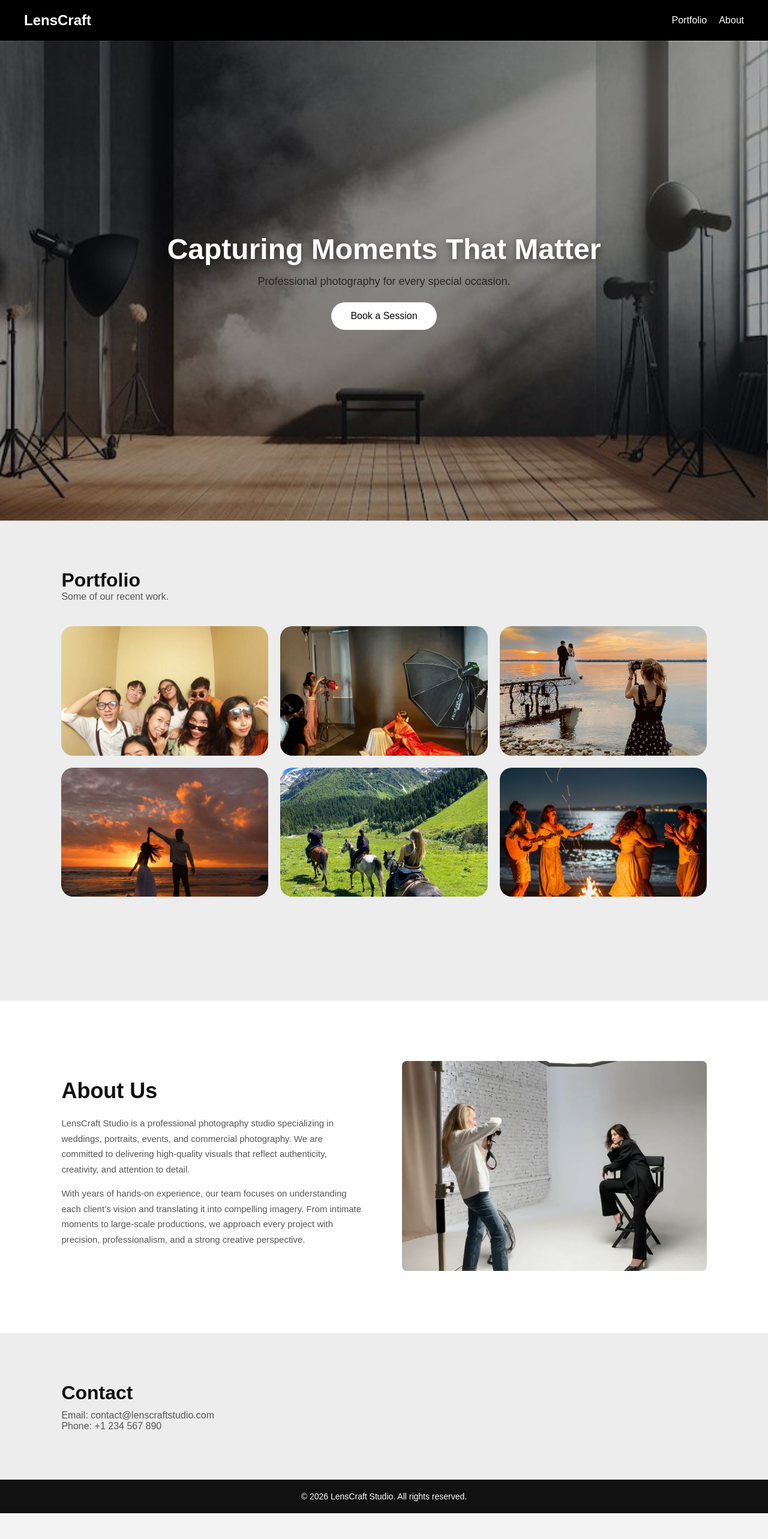
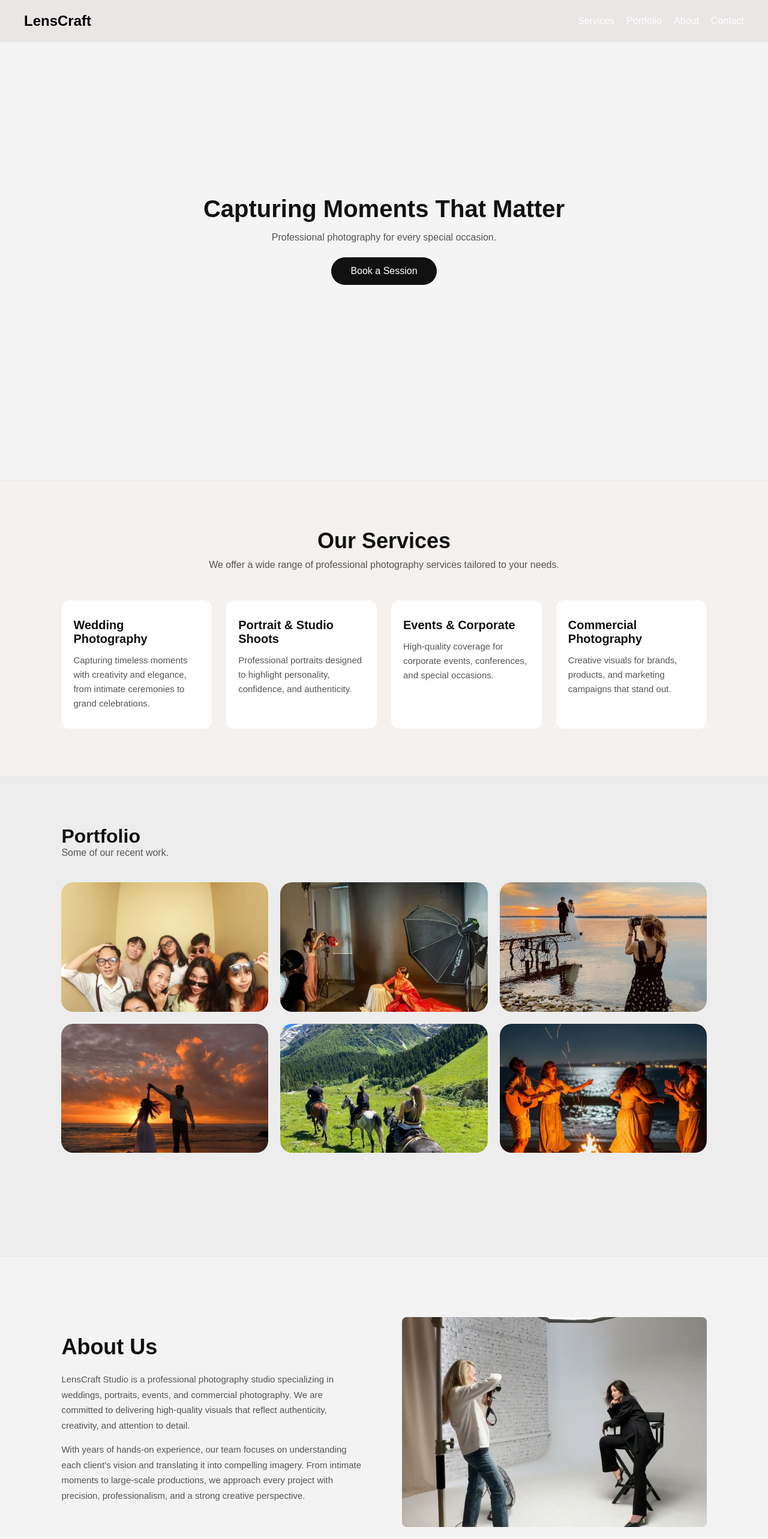
Before and after one commit to modupalliharshini/lenscraft-photo-studio, a React (Vite) app: page / in a window 1280 px wide. Shown: the top 2566 px of the page at 60% size. Before the commit the page ends 2523 px from the top, so only its background shows below. Built offline with nearby package versions, Linux system fonts and the light colour scheme.

Commit message:
Added more sections

```diff
--- a/src/App.jsx
+++ b/src/App.jsx
@@ -1,14 +1,14 @@
 import "./styles/App.css";
-
-
 import About from "./components/About";
-
 import {Routes, Route} from "react-router-dom";
 import Home from "./components/home";
 import Gallery from "./components/Gallery";
 import Navbar from "./components/Navbar";
+import Footer from "./components/Footer";
+import Services from "./components/Services";
 import Contact from "./components/Contact";
-import Footer from "./components/Footer";
+
+
 
 export default function App(){
   return(
@@ -18,9 +18,12 @@ export default function App(){
 <Route path="/" element={<Home/>}></Route>
 <Route path="/about" element={<About/>}></Route>
 <Route path="/gallery" element={<Gallery/>}></Route>
+<Route path="/services" element={<Services/>}></Route>
+<Route path="/contact" element={<Contact />} />
+
   </Routes>
 
-  <Contact/>
+
       <Footer />
 </div>
   );
--- a/src/components/Contact.jsx
+++ b/src/components/Contact.jsx
@@ -1,9 +1,44 @@
 function Contact() {
   return (
-    <section className="contact" id="contact">
-      <h2>Contact</h2>
-      <p>Email: contact@lenscraftstudio.com</p>
-      <p>Phone: +1 234 567 890</p>
+    <section className="contact">
+      <h2 className="contact-title">Contact Us</h2>
+      <p className="contact-subtitle">
+        Tell us about your event or project. We’ll get back to you within 24 hours.
+      </p>
+
+      <div className="contact-container">
+        {/* Left side */}
+        <div className="contact-info">
+          <h3>LensCraft Studio</h3>
+          <p>Professional photography for timeless moments.</p>
+
+          <div className="contact-details">
+            <p><strong>Email:</strong> contact@lenscraftstudio.com</p>
+            <p><strong>Phone:</strong> +91 98765 43210</p>
+            <p><strong>Location:</strong> Hyderabad, India</p>
+            <p><strong>Working Hours:</strong> Mon – Sat, 9 AM – 7 PM</p>
+          </div>
+        </div>
+
+        {/* Right side */}
+        <form className="contact-form">
+          <input type="text" placeholder="Full Name" required />
+          <input type="email" placeholder="Email Address" required />
+          <input type="tel" placeholder="Phone Number" />
+
+          <select required>
+            <option value="">Select Service</option>
+            <option>Wedding Photography</option>
+            <option>Portrait Photography</option>
+            <option>Event Coverage</option>
+            <option>Commercial Shoot</option>
+          </select>
+
+          <textarea placeholder="Tell us about your requirement" rows="5"></textarea>
+
+          <button type="submit">Send Message</button>
+        </form>
+      </div>
     </section>
   );
 }
--- a/src/components/Footer.jsx
+++ b/src/components/Footer.jsx
@@ -1,7 +1,23 @@
 function Footer() {
   return (
     <footer className="footer">
-      <p>© 2026 LensCraft Studio. All rights reserved.</p>
+      <div className="footer-content">
+        <div className="footer-brand">
+          <h3>LensCraft Studio</h3>
+          <p>Professional photography for timeless moments.</p>
+        </div>
+
+        <div className="footer-contact">
+          <h4>Contact</h4>
+          <p>Email: contact@lenscraftstudio.com</p>
+          <p>Phone: +91 98765 43210</p>
+          <p>Location: Hyderabad, India</p>
+        </div>
+      </div>
+
+      <div className="footer-bottom">
+        <p>© {new Date().getFullYear()} LensCraft Studio. All rights reserved.</p>
+      </div>
     </footer>
   );
 }
--- a/src/components/Hero.jsx
+++ b/src/components/Hero.jsx
@@ -1,10 +1,34 @@
+// function Hero() {
+//   return (
+//     <section className="hero">
+//       <div className="hero-overlay">
+//         <h1>Capturing Moments That Matter</h1>
+//         <p>Professional photography for every special occasion.</p>
+//          <button className="hero-btn">Book a Session</button>
+//       </div>
+//     </section>
+//   );
+// }
+
+// export default Hero;
+
+import { useNavigate } from "react-router-dom";
+
 function Hero() {
+  const navigate = useNavigate();
+
   return (
     <section className="hero">
       <div className="hero-overlay">
         <h1>Capturing Moments That Matter</h1>
         <p>Professional photography for every special occasion.</p>
-        <button>Book a Session</button>
+
+        <button
+          className="hero-btn"
+          onClick={() => navigate("/contact")}
+        >
+          Book a Session
+        </button>
       </div>
     </section>
   );
--- a/src/components/Navbar.jsx
+++ b/src/components/Navbar.jsx
@@ -10,8 +10,12 @@ function Navbar() {
         </h2>
 
       <ul className="nav-links">
+
+        <li><Link to="/services">Services</Link></li>
         <li><Link to="/gallery">Portfolio</Link></li>
         <li><Link to="/about">About</Link></li>
+        <li><Link to="/contact">Contact</Link></li>
+
 
       </ul>
     </nav>
--- /dev/null
+++ b/src/components/Services.jsx
@@ -0,0 +1,46 @@
+function Services() {
+  return (
+    <section className="services">
+      <h2>Our Services</h2>
+      <p className="services-subtitle">
+        We offer a wide range of professional photography services tailored to your needs.
+      </p>
+
+      <div className="services-grid">
+        <div className="service-card">
+          <h3>Wedding Photography</h3>
+          <p>
+            Capturing timeless moments with creativity and elegance, from intimate
+            ceremonies to grand celebrations.
+          </p>
+        </div>
+
+        <div className="service-card">
+          <h3>Portrait & Studio Shoots</h3>
+          <p>
+            Professional portraits designed to highlight personality, confidence,
+            and authenticity.
+          </p>
+        </div>
+
+        <div className="service-card">
+          <h3>Events & Corporate</h3>
+          <p>
+            High-quality coverage for corporate events, conferences, and special
+            occasions.
+          </p>
+        </div>
+
+        <div className="service-card">
+          <h3>Commercial Photography</h3>
+          <p>
+            Creative visuals for brands, products, and marketing campaigns that
+            stand out.
+          </p>
+        </div>
+      </div>
+    </section>
+  );
+}
+
+export default Services;
--- a/src/components/home.jsx
+++ b/src/components/home.jsx
@@ -1,16 +1,19 @@
 import React from 'react'
-
 import Hero from "../components/Hero";
 import Gallery from "../components/Gallery";
 import About from './About';
+import Services from "./Services";
+import Contact from "./Contact";
 
 
 const Home = () => {
   return (
     <div>
       <Hero />
+      <Services/>
       <Gallery />
       <About/>
+      <Contact/>
     </div>
   )
 }
--- a/src/styles/App.css
+++ b/src/styles/App.css
@@ -5,114 +5,66 @@ body {
   font-family: Arial, Helvetica, sans-serif;
 }
 
-/*  Hero section */
+/* HERO SECTION – CLEAN (NO IMAGE) */
 .hero {
   min-height: 100vh;
   display: flex;
-  flex-direction: column;
+  align-items: center;
   justify-content: center;
-  align-items: center;
-  background-color: #f4f4f4;
+  background-color: #f4f4f4; /* neutral, professional */
   text-align: center;
 }
 
-.hero h1 {
-  font-size: 48px;
-  margin-bottom: 12px;
-}
-
-.hero p {
-  font-size: 18px;
-  color: #201f1f;
-}
-
-.hero-btn {
-  margin-top: 20px;
-  padding: 12px 28px;
-  font-size: 16px;
-  background-color: black;
-  color: white;
-  border: none;
-  cursor: pointer;
-  border-radius: 20px;
-}
-
-.hero-btn:hover {
-  background-color: #333;
-}
-
-
-/* HERO SECTION */
-.hero {
-  height: 100vh;
-  background-image: url("/images/hero-bg.jpg");
-  /* background-size: 110%; */
-  /* background-position: center 65%; */
-  background-size: cover;
-  background-repeat: no-repeat;
-  background-position: center 65%;
-  position: relative;
-  display: flex;
-  align-items: center;
-  justify-content: center;
-}
-
-/* Dark overlay */
-.hero::before {
-  content: "";
-  position: absolute;
-  inset: 0;
-  background: rgba(0, 0, 0, 0.35);
-  z-index: 1;
-}
-
-/* Content */
+/* Hero content */
 .hero-overlay {
-  position: relative;
-  z-index: 2;
-  text-align: center;
-  color: white;
   max-width: 800px;
   padding: 20px;
 }
 
 .hero-overlay h1 {
-  font-size: 48px;
+  font-size: 40px;
   margin-bottom: 16px;
-  text-shadow: 0 4px 12px rgba(0, 0, 0, 0.5);
+  color: #111;
 }
 
 .hero-overlay p {
-  font-size: 18px;
+  font-size: 16px;
   margin-bottom: 24px;
-  opacity: 0.9;
+  color: #555;
 }
 
-.hero-overlay button {
-  background: white;
-  color: black;
+/* Button */
+.hero-btn {
+  background-color: #111;
+  color: white;
   border: none;
   padding: 14px 32px;
   font-size: 16px;
   border-radius: 30px;
   cursor: pointer;
-  transition: all 0.3s ease;
+  transition: background 0.3s ease;
 }
 
-.hero-overlay button:hover {
-  background: #e5e5e5;
+.hero-btn:hover {
+  background-color: #605f5f;
 }
+
 
 
 
 /* ===== Navbar ===== */
 .navbar {
+  position: fixed;
+  top: 0;
+  left: 0;
+  width: 100%;
+  height: 70px;
   display: flex;
   justify-content: space-between;
   align-items: center;
   padding: 20px 40px;
-  background-color: black;
-  color: white;
+  background-color: rgb(235, 230, 230);
+  color: black;
 }
 
 
@@ -125,14 +77,14 @@ body {
 
 
 .logo a {
-  color: #ffffff;
+  color: #000000;
   text-decoration: none;
   font-weight: 700;
 }
 
 
 .logo a:hover {
-  color: #ffffff;
+  color: #000000;
   text-decoration: underline;
 }
 
@@ -167,8 +119,72 @@ body {
 
 /* REMOVE VISITED COLOR */
 .nav-links li a:visited {
-  color: white;
+  color: black;
 }
+
+
+/* SERVICES SECTION */
+.services {
+  padding: 80px 8%;
+  background-color: #f4f1ef; /* soft neutral like your site */
+  text-align: center;
+}
+
+.services h2 {
+  font-size: 36px;
+  margin-bottom: 10px;
+}
+
+.services-subtitle {
+  font-size: 16px;
+  color: #555;
+  margin-bottom: 50px;
+}
+
+.services-grid {
+  display: grid;
+  grid-template-columns: repeat(4, 1fr);
+  gap: 24px;
+}
+
+.service-card {
+  background: #ffffff;
+  padding: 30px 20px;
+  border-radius: 14px;
+  text-align: left;
+  transition: transform 0.3s ease, box-shadow 0.3s ease;
+}
+
+.service-card h3 {
+  font-size: 20px;
+  margin-bottom: 12px;
+}
+
+.service-card p {
+  font-size: 15px;
+  color: #555;
+  line-height: 1.6;
+}
+
+.service-card:hover {
+  transform: translateY(-6px);
+  box-shadow: 0 12px 30px rgba(0, 0, 0, 0.08);
+}
+
+/* Mobile */
+@media (max-width: 900px) {
+  .services-grid {
+    grid-template-columns: repeat(2, 1fr);
+  }
+}
+
+@media (max-width: 500px) {
+  .services-grid {
+    grid-template-columns: 1fr;
+  }
+}
+
+
 
 
 /* ===== Gallery Section ===== */
@@ -217,7 +233,8 @@ body {
 
 /* ===== About Section ===== */
 .about {
-   background-color: var(--bg-section);
+   /* background-color: var(--bg-section); */
+   background-color: (235, 230, 230);
    padding: 100px 8%;
 }
 
@@ -257,27 +274,124 @@ body {
 }
 
 
-.contact {
-  background-color: var(--bg-muted);
-  padding: 80px 8%;
-}
 
-.contact h2 {
-  font-size: 32px;
-  margin-bottom: 10px;
-}
-
-.contact p {
-  color: #555;
-}
-
-.footer {
+/* .footer {
   padding: 20px;
   background-color: #111;
   color: white;
   text-align: center;
   font-size: 14px;
+} */
+
+.footer {
+  background-color: rgb(235, 230, 230);
+  color: black;
+  padding: 35px 8% 20px;
 }
+
+.footer-content {
+  display: flex;
+  justify-content: space-between;
+  flex-wrap: wrap;
+  gap: 20px;
+}
+
+.footer-brand h3 {
+  margin-bottom: 10px;
+}
+
+.footer-contact h4 {
+  margin-bottom: 10px;
+}
+
+.footer-contact p {
+  margin: 6px 0;
+  font-size: 14px;
+  opacity: 0.85;
+}
+
+.footer-bottom {
+  margin-top: 20px;
+  text-align: center;
+  font-size: 12px;
+  opacity: 0.6;
+}
+
+/* CONTACT SECTION */
+.contact {
+  padding: 80px 8%;
+  background-color: #f4f4f4;
+}
+
+.contact-title {
+  font-size: 36px;
+  margin-bottom: 10px;
+}
+
+.contact-subtitle {
+  color: #555;
+  margin-bottom: 50px;
+}
+
+.contact-container {
+  display: flex;
+  gap: 60px;
+}
+
+/* Left */
+.contact-info {
+  flex: 1;
+}
+
+.contact-info h3 {
+  font-size: 24px;
+  margin-bottom: 10px;
+}
+
+.contact-details p {
+  margin: 10px 0;
+  color: #333;
+}
+
+/* Right */
+.contact-form {
+  flex: 1;
+  display: flex;
+  flex-direction: column;
+  gap: 15px;
+}
+
+.contact-form input,
+.contact-form select,
+.contact-form textarea {
+  padding: 12px 14px;
+  font-size: 15px;
+  border: 1px solid #ccc;
+  border-radius: 6px;
+}
+
+.contact-form button {
+  margin-top: 10px;
+  padding: 14px;
+  background-color: black;
+  color: white;
+  border: none;
+  border-radius: 25px;
+  font-size: 16px;
+  cursor: pointer;
+}
+
+.contact-form button:hover {
+  background-color: #333;
+}
+
+/* Mobile */
+@media (max-width: 768px) {
+  .contact-container {
+    flex-direction: column;
+  }
+}
+
 
 
 /* Shared section styling */
```
